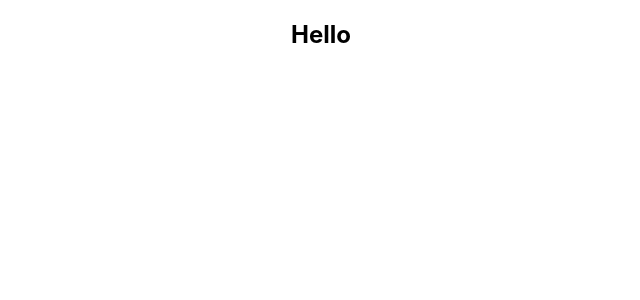
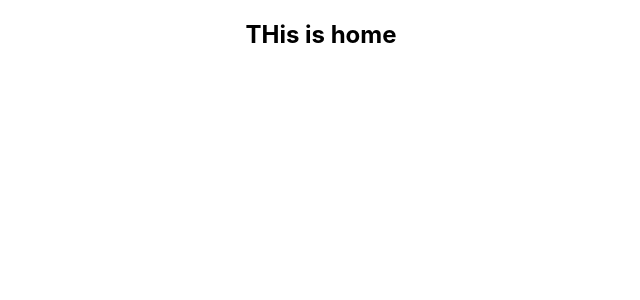
Before and after one commit to Mohib2021/daily-shop-client-side, a React (Create React App) app: page / in a window 1280 px wide. Shown: the top 300 px of the page, without its empty margins (319-959 px from the left). Built offline with nearby package versions, Linux system fonts and the light colour scheme.

Commit message:
add route and home page component

```diff
--- a/package.json
+++ b/package.json
@@ -8,6 +8,7 @@
     "@testing-library/user-event": "^13.5.0",
     "react": "^17.0.2",
     "react-dom": "^17.0.2",
+    "react-router-dom": "^6.2.1",
     "react-scripts": "5.0.0",
     "web-vitals": "^2.1.2"
   },
--- a/src/App.js
+++ b/src/App.js
@@ -1,9 +1,15 @@
 import "./App.css";
-
+import Home from "./components/Pages/Home/Home";
+import { BrowserRouter as Router, Route, Routes } from "react-router-dom";
 function App() {
 	return (
 		<div className="App">
-			<h2>Hello </h2>
+			<Router>
+				<Routes>
+					<Route path="/" element={<Home />} />
+					<Route path="/home" element={<Home />} />
+				</Routes>
+			</Router>
 		</div>
 	);
 }
--- /dev/null
+++ b/src/components/Pages/Home/Home.js
@@ -0,0 +1,11 @@
+import React from "react";
+
+function Home() {
+	return (
+		<div>
+			<h2>THis is home</h2>
+		</div>
+	);
+}
+
+export default Home;
--- a/src/index.js
+++ b/src/index.js
@@ -9,7 +9,3 @@ ReactDOM.render(
 	</React.StrictMode>,
 	document.getElementById("root")
 );
-
-// If you want to start measuring performance in your app, pass a function
-// to log results (for example: reportWebVitals(console.log))
-// or send to an analytics endpoint. Learn more: https://bit.ly/CRA-vitals
```
Also changed, not shown: 1 other file (tests, documents, lock files or other folders).
